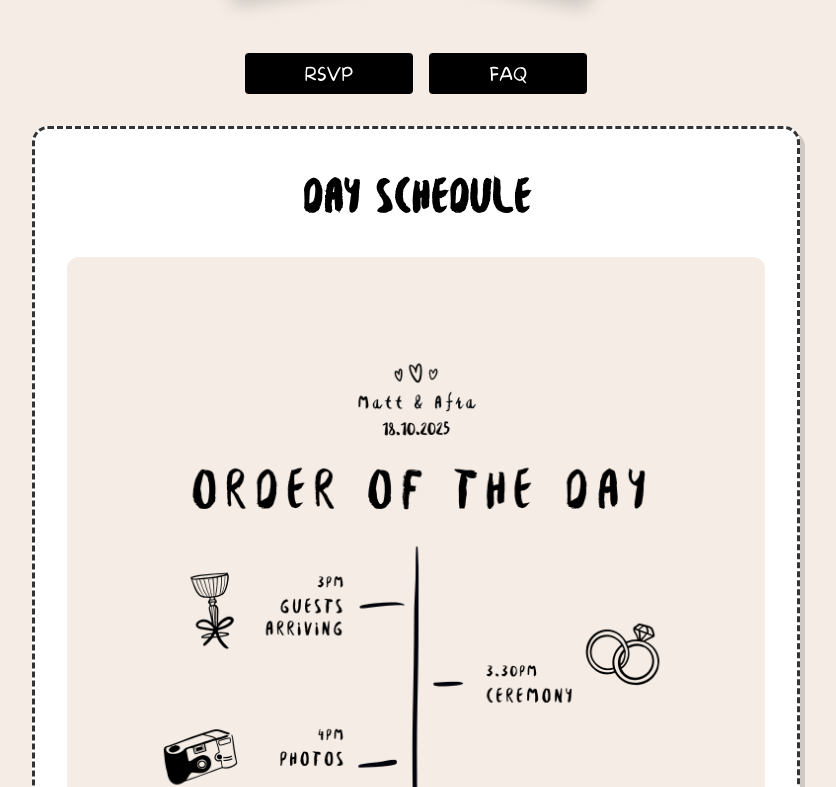
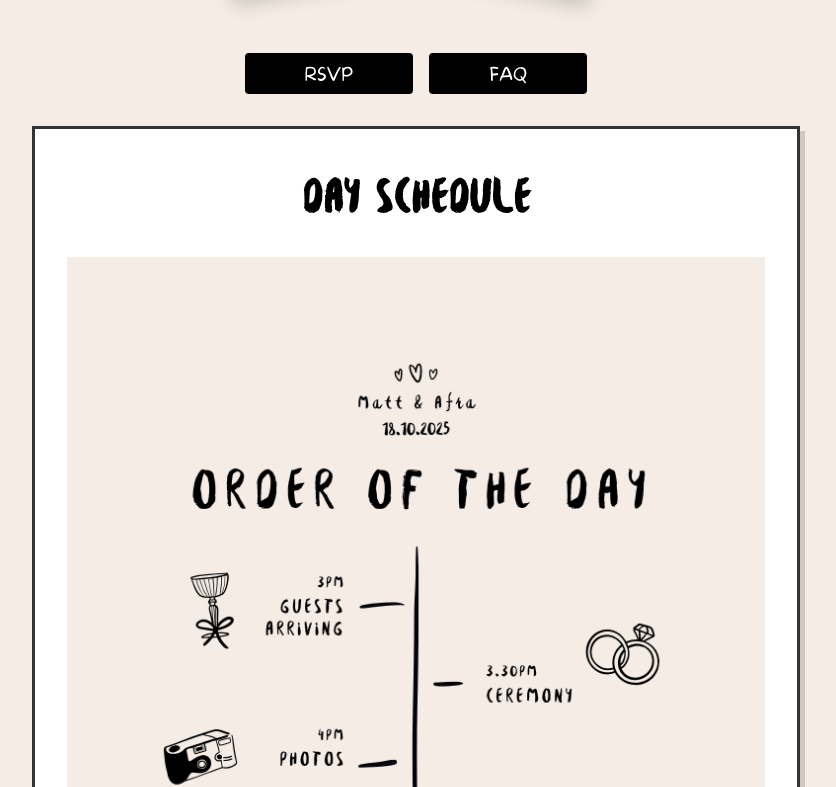
Before and after one commit to afyusya/mattafra.github.io, a plain HTML site: page index.html in a window 1280 px wide. Shown: the part 873-1660 px from the top of the page, without its empty margins (224-1060 px from the left). Drawn offline with Linux system fonts and the light colour scheme.

Commit message:
Update style.css

```diff
--- a/css/style.css
+++ b/css/style.css
@@ -167,13 +167,11 @@ html, body {
 .schedule-image {
   max-width: 100%;
   height: auto;
-  border-radius: 12px;
   display: block;
 }
 .schedule-card {
   padding: 32px;
-  border: 3px dashed #333;
-  border-radius: 16px;
+  border: 3px solid #333;
   background-color: #fff;
   max-width: 100%;
   display: inline-block;
```
